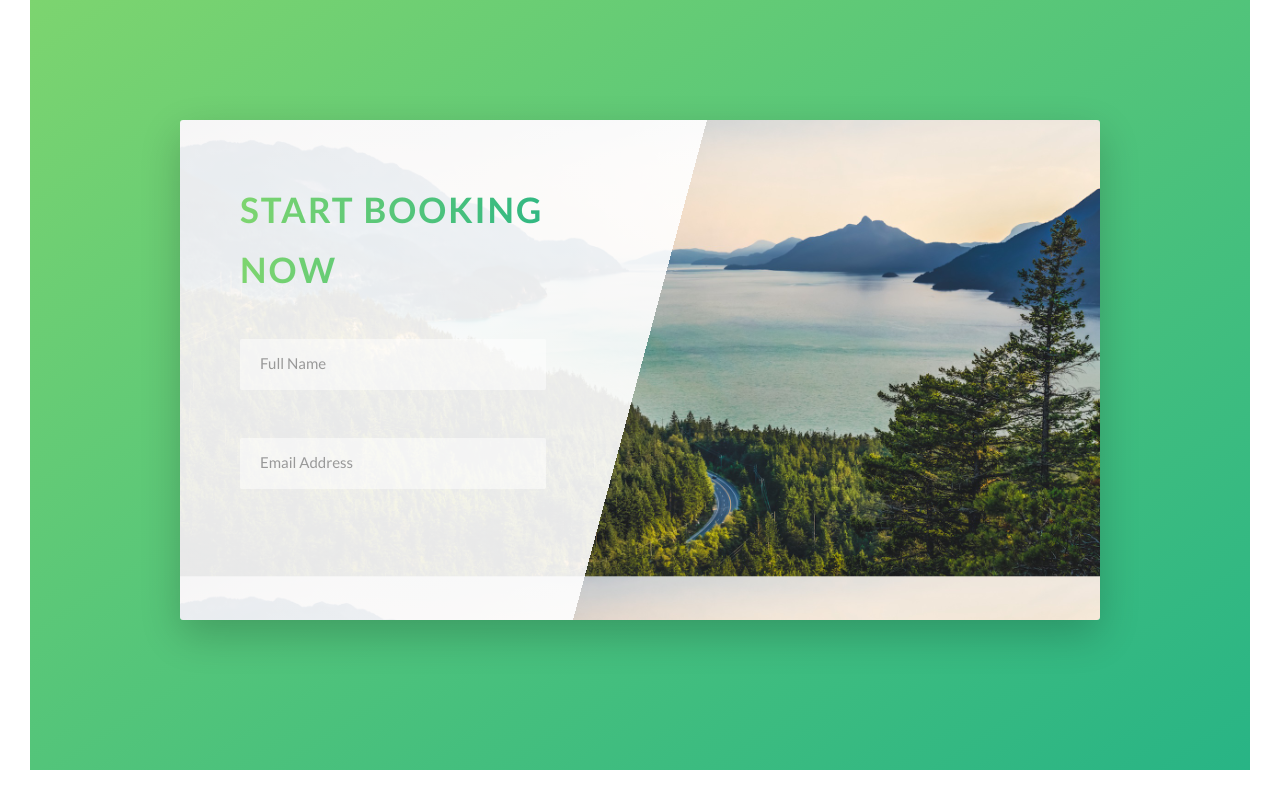
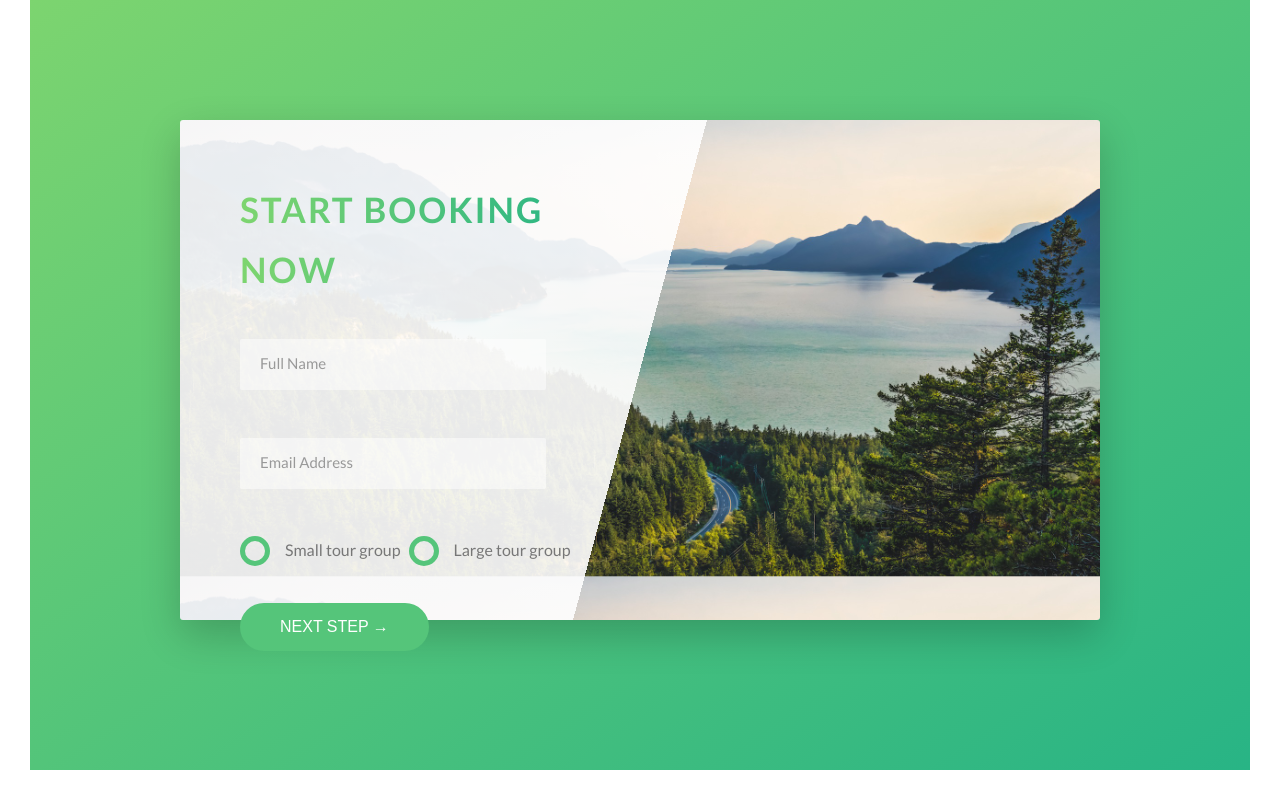
Before and after one commit to bryan5/natours, a website: page index.html in a window 1280 px wide. Shown: the part 4487-5287 px from the top of the page. Drawn offline with Linux system fonts and the light colour scheme.

Commit message:
Add radio buttons and update utility classes

```diff
--- a/index.html
+++ b/index.html
@@ -279,6 +279,28 @@
                                     <input type="email" class="form__input" placeholder="Email Address" id="email" required>
                                     <label for="email" class="form__label">Email Address</label>
                                 </div>
+
+                                <div class="form__group u-margin-bottom-medium">
+                                    <div class="form__radio-group">
+                                        <input type="radio" class="form__radio-input" id="small" name="size">
+                                        <label for="small" class="form__radio-label">
+                                            <span class="form__radio-button"></span>
+                                            Small tour group
+                                        </label>
+                                    </div>
+
+                                    <div class="form__radio-group">
+                                        <input type="radio" class="form__radio-input" id="large" name="size">
+                                        <label for="large" class="form__radio-label">
+                                            <span class="form__radio-button"></span>
+                                            Large tour group
+                                        </label>
+                                    </div>
+                                </div>
+
+                                <div class="form__group">
+                                    <button class="btn btn--green">Next step &rarr;</button>
+                                </div>
                             </form>
                         </div>
                     </div>
--- a/sass/base/_utilities.scss
+++ b/sass/base/_utilities.scss
@@ -1,8 +1,8 @@
-.u-center-text { text-align: center; }
+.u-center-text { text-align: center !important; }
 
-.u-margin-bottom-small { margin-bottom: 1.5rem; }
-.u-margin-bottom-medium { margin-bottom: 4rem; }
-.u-margin-bottom-big { margin-bottom: 8rem; }
+.u-margin-bottom-small { margin-bottom: 1.5rem !important; }
+.u-margin-bottom-medium { margin-bottom: 4rem !important; }
+.u-margin-bottom-big { margin-bottom: 8rem !important; }
 
-.u-margin-top-big { margin-top: 8rem; }
-.u-margin-top-huge { margin-top: 10rem; }
+.u-margin-top-big { margin-top: 8rem !important; }
+.u-margin-top-huge { margin-top: 10rem !important; }
--- a/sass/components/_button.scss
+++ b/sass/components/_button.scss
@@ -1,4 +1,5 @@
 .btn {
+  &,
   &:link,
   &:visited {
     text-transform: uppercase;
@@ -9,9 +10,13 @@
     transition: all .2s;
     position: relative;
     font-size: $default-font-size;
+
+    border: none;
+    cursor: pointer;
   }
 
-  &:hover {
+  &:hover
+   {
     transform: translateY(-3px);
     box-shadow: 0 1rem 2rem rgba($color-black, .2);
 
@@ -21,7 +26,9 @@
     }
   }
 
-  &:active {
+  &:active,
+  &:focus {
+    outline: none;
     transform: translateY(-1px);
     box-shadow: 0 .5rem 1rem rgba($color-black, .2);
   }
--- a/sass/components/_form.scss
+++ b/sass/components/_form.scss
@@ -14,6 +14,7 @@
     border-bottom: 3px solid transparent;
     width: 90%;
     display: block;
+    transition: all .3s;
 
     &:focus {
       outline: none;
@@ -46,4 +47,52 @@
     visibility: hidden;
     transform: translateY(-4rem);
   }
+
+  &__radio-group {
+    width: 49%;
+    display: inline-block;
+  }
+
+  &__radio-input {
+    display: none;
+  }
+
+  &__radio-label {
+    font-size: $default-font-size;
+    cursor: pointer;
+    position: relative;
+    padding-left: 4.5rem;
+  }
+
+  &__radio-button {
+    height: 3rem;
+    width: 3rem;
+    border: 5px solid $color-primary;
+    border-radius: 50%;
+    display: inline-block;
+    position: absolute;
+    left: 0;
+    top: -.4rem;
+
+    &::after {
+      content: "";
+      display: block;
+      height: 1.3rem;
+      width: 1.3rem;
+      border-radius: 50%;
+      position: absolute;
+      top: 50%;
+      left: 50%;
+      transform: translate(-50%, -50%);
+      background-color: $color-primary;
+      opacity: 0;
+      transition: opacity .2s;
+    }
+  }
+
+  // ~ is the sibling selector. It can select any element
+  // that is a sibling of form__radio-input
+  &__radio-input:checked ~ &__radio-label &__radio-button::after {
+    opacity: 1;
+  }
 }
```
Also changed, not shown: css/style.css.
